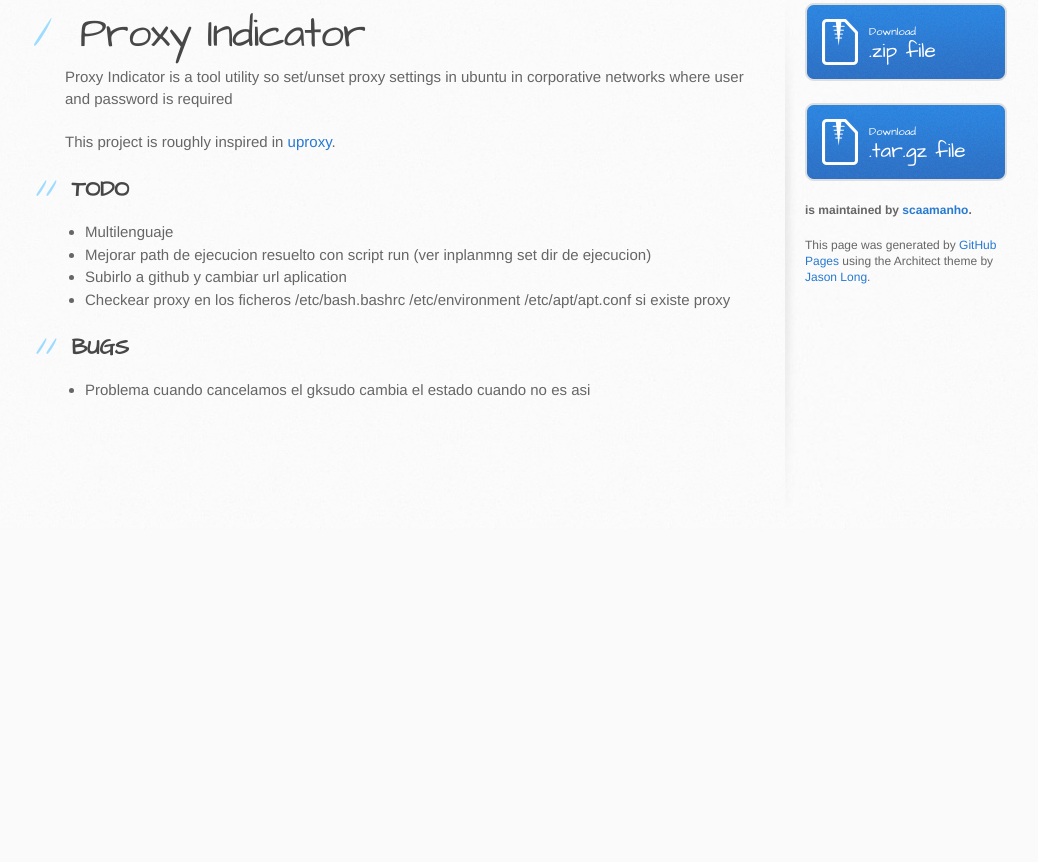
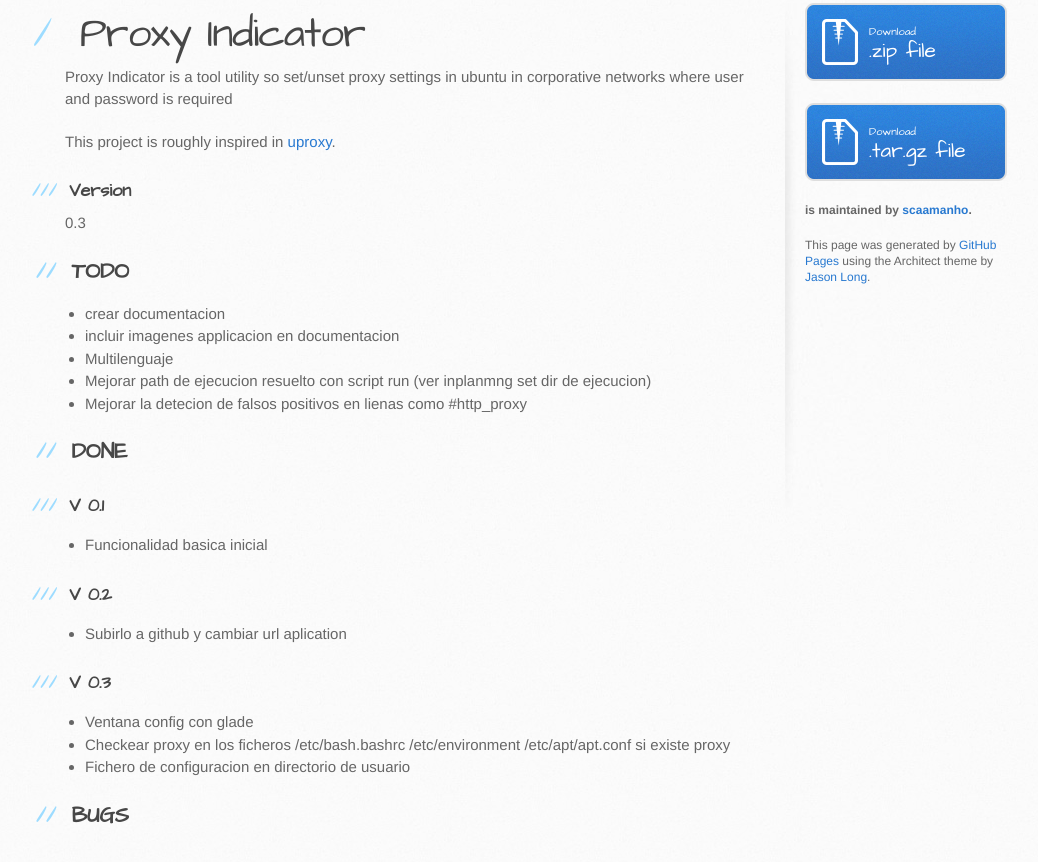
Before and after one commit to scaamanho/proxy-indicator, a plain HTML site: page index.html in a window 1280 px wide. Shown: the part 297-1159 px from the top of the page, without its empty margins (105-1143 px from the left). Before the commit the page ends 826 px from the top, so only its background shows below. Drawn offline with Linux system fonts and the light colour scheme.

Commit message:
Create gh-pages branch via GitHub

```diff
--- a/index.html
+++ b/index.html
@@ -37,22 +37,52 @@ in corporative networks where user and password is required </p>
 <p>This project is roughly inspired in
 <a href="https://code.google.com/p/ubproxy/">uproxy</a>.  </p>
 
+<h3>
+<a id="version" class="anchor" href="#version" aria-hidden="true"><span class="octicon octicon-link"></span></a>Version</h3>
+
+<p>0.3</p>
+
 <h2>
 <a id="todo" class="anchor" href="#todo" aria-hidden="true"><span class="octicon octicon-link"></span></a>TODO</h2>
 
 <ul>
+<li>crear documentacion</li>
+<li>incluir imagenes applicacion en documentacion</li>
 <li>Multilenguaje </li>
 <li>Mejorar path de ejecucion resuelto con script run (ver inplanmng set dir de ejecucion)</li>
-<li>Subirlo a github y cambiar url aplication</li>
+<li>Mejorar la detecion de falsos positivos en lienas como #http_proxy</li>
+</ul>
+
+<h2>
+<a id="done" class="anchor" href="#done" aria-hidden="true"><span class="octicon octicon-link"></span></a>DONE</h2>
+
+<h3>
+<a id="v-01" class="anchor" href="#v-01" aria-hidden="true"><span class="octicon octicon-link"></span></a>V 0.1</h3>
+
+<ul>
+<li>Funcionalidad basica inicial<br>
+</li>
+</ul>
+
+<h3>
+<a id="v-02" class="anchor" href="#v-02" aria-hidden="true"><span class="octicon octicon-link"></span></a>V 0.2</h3>
+
+<ul>
+<li>Subirlo a github y cambiar url aplication<br>
+</li>
+</ul>
+
+<h3>
+<a id="v-03" class="anchor" href="#v-03" aria-hidden="true"><span class="octicon octicon-link"></span></a>V 0.3</h3>
+
+<ul>
+<li>Ventana config con glade</li>
 <li>Checkear proxy en los ficheros /etc/bash.bashrc /etc/environment /etc/apt/apt.conf si existe proxy</li>
+<li>Fichero de configuracion en directorio de usuario</li>
 </ul>
 
 <h2>
 <a id="bugs" class="anchor" href="#bugs" aria-hidden="true"><span class="octicon octicon-link"></span></a>BUGS</h2>
-
-<ul>
-<li>Problema cuando cancelamos el gksudo cambia el estado cuando no es asi</li>
-</ul>
         </section>
 
         <aside id="sidebar">
--- a/params.json
+++ b/params.json
@@ -1 +1 @@
-{"name":"proxy-indicator","tagline":"ubuntu proxy utility indicator for corporative networks where user and password are needed","body":"# Proxy Indicator  \r\n\r\nProxy Indicator is a tool utility so set/unset proxy settings in ubuntu \r\nin corporative networks where user and password is required \r\n\r\nThis project is roughly inspired in \r\n[uproxy](https://code.google.com/p/ubproxy/).  \r\n\r\n\r\n\r\n\r\n## TODO  \r\n\r\n* Multilenguaje \r\n* Mejorar path de ejecucion resuelto con script run (ver inplanmng set dir de ejecucion)\r\n* Subirlo a github y cambiar url aplication\r\n* Checkear proxy en los ficheros /etc/bash.bashrc /etc/environment /etc/apt/apt.conf si existe proxy\r\n\r\n## BUGS\r\n* Problema cuando cancelamos el gksudo cambia el estado cuando no es asi","google":"","note":"Don't delete this file! It's used internally to help with page regeneration."}
+{"name":"proxy-indicator","tagline":"ubuntu proxy utility indicator for corporative networks where user and password are needed","body":"# Proxy Indicator  \r\n\r\nProxy Indicator is a tool utility so set/unset proxy settings in ubuntu \r\nin corporative networks where user and password is required \r\n\r\nThis project is roughly inspired in \r\n[uproxy](https://code.google.com/p/ubproxy/).  \r\n\r\n###Version\r\n0.3\r\n\r\n\r\n\r\n## TODO  \r\n* crear documentacion\r\n* incluir imagenes applicacion en documentacion\r\n* Multilenguaje \r\n* Mejorar path de ejecucion resuelto con script run (ver inplanmng set dir de ejecucion)\r\n* Mejorar la detecion de falsos positivos en lienas como #http_proxy\r\n\r\n\r\n## DONE  \r\n### V 0.1\r\n* Funcionalidad basica inicial  \r\n\r\n### V 0.2\r\n* Subirlo a github y cambiar url aplication  \r\n\r\n### V 0.3\r\n* Ventana config con glade\r\n* Checkear proxy en los ficheros /etc/bash.bashrc /etc/environment /etc/apt/apt.conf si existe proxy\r\n* Fichero de configuracion en directorio de usuario\r\n\r\n## BUGS\r\n\r\n","google":"","note":"Don't delete this file! It's used internally to help with page regeneration."}
```
